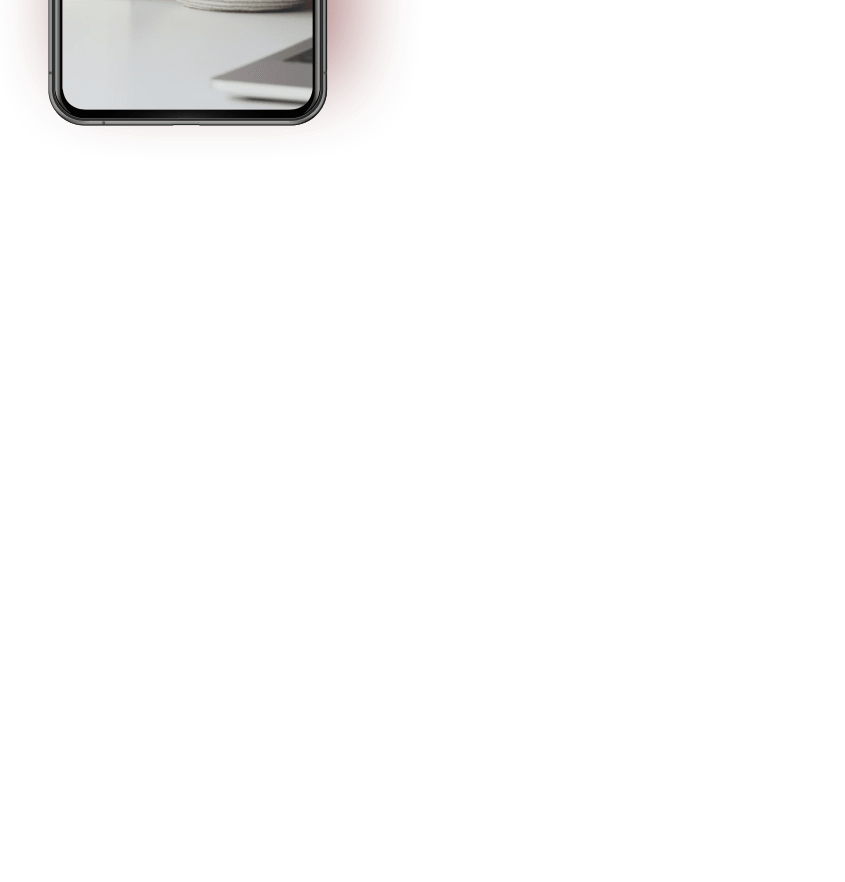
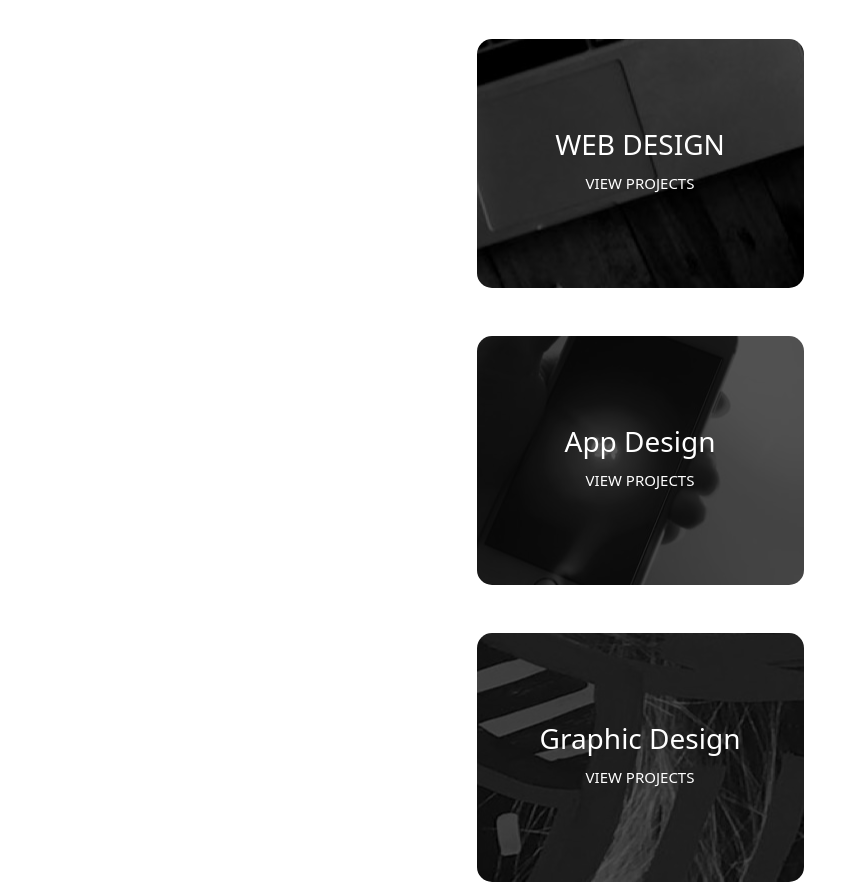
Before and after one commit to TedJenkler/Multi-Page-Website, a React (Create React App) app: page / in a window 1280 px wide. Shown: the part 1020-1902 px from the top of the page, without its empty margins (0-845 px from the left). Before the commit the page ends 1316 px from the top, so only its background shows below. Built offline with nearby package versions, Linux system fonts and the light colour scheme.

Commit message:
project-btns

```diff
--- a/src/Components.js/HomePage/HomePage.js
+++ b/src/Components.js/HomePage/HomePage.js
@@ -13,6 +13,27 @@ const HomePage = () => {
                     <img className="phoneimg-hero" src={phoneframe} alt="phoneframe" />
                 </div>
             </div>
+            <div className="row">
+                <div className="project-btn-area">
+                    <button type="button" className="btn project-btn project-btn-first">
+                        <h1>WEB DESIGN</h1>
+                        <h2>VIEW PROJECTS</h2>
+                    </button>
+                    <button type="button" className="btn project-btn project-btn-second">
+                        <h1>App Design</h1>
+                        <h2>VIEW PROJECTS</h2>
+                    </button>
+                    <button type="button" className="btn project-btn project-btn-third">
+                        <h1>Graphic Design</h1>
+                        <h2>VIEW PROJECTS</h2>
+                    </button>
+                </div>
+            </div>
+            <div className="row">
+                <div className="keyword-area">
+
+                </div>
+            </div>
         </div>
     )
 }
--- a/src/index.css
+++ b/src/index.css
@@ -1,4 +1,4 @@
-html, body, #root, .container {
+html, body {
   font-size: 15px;
   width: 100vw;
   height: 100vh;
@@ -6,8 +6,19 @@ html, body, #root, .container {
   padding: 0;
 }
 
+#root, .container {
+  max-width: 100%;
+  min-height: 100%;
+  margin: 0;
+  padding: 0;
+}
+
 .row {
-  z-index: 0;
+  max-width: 100%;
+  min-width: 100%;
+  margin: 0;
+  padding: 0;
+  z-index: 1000;
 }
 
 /* Header */
@@ -50,7 +61,6 @@ html, body, #root, .container {
   flex-direction: column;
   background-color: #E7816B;
   margin: 0;
-  z-index: 1;
 }
 
 .textfield-hero {
@@ -91,5 +101,67 @@ html, body, #root, .container {
   display: flex;
   justify-content: center;
   align-items: center;
-  z-index: 0;
 }
+
+/* project buttons */
+
+.project-btn-area {
+  width: 100%;
+  background-color: white;
+  display: flex;
+  flex-direction: column;
+  align-items: center;
+  margin: 0;
+  padding: 0;
+}
+
+.project-btn > h1 {
+  font-size: 28px;
+  margin-bottom: 12px;
+}
+
+.project-btn > h2 {
+  font-size: 1em;
+}
+
+.project-btn-first {
+  width: 21.8em;
+  height: 16.6em;
+  margin: 8em 1.6em 1.6em 1.6em;
+  background: rgba(0, 0, 0, .65) url(./assets/home/mobile/image-web-design.jpg);
+  background-repeat: no-repeat;
+  background-position: center;
+  background-blend-mode: darken;
+  border-radius: 1em;
+  color: white;
+}
+
+.project-btn-second {
+  width: 21.8em;
+  height: 16.6em;
+  margin: 1.6em 1.6em 1.6em 1.6em;
+  background: rgba(0, 0, 0, .65) url(./assets/home/mobile/image-app-design.jpg);
+  background-repeat: no-repeat;
+  background-position: center;
+  background-blend-mode: darken;
+  border-radius: 1em;
+  color: white;
+}
+
+.project-btn-third {
+  width: 21.8em;
+  height: 16.6em;
+  margin: 1.6em 1.6em 0 1.6em;
+  background: rgba(0, 0, 0, .65) url(./assets/home/mobile/image-graphic-design.jpg);
+  background-repeat: no-repeat;
+  background-position: center;
+  background-blend-mode: darken;
+  border-radius: 1em;
+  color: white;
+}
+
+/* Key Words*/
+
+.keyword-area {
+
+}
```
